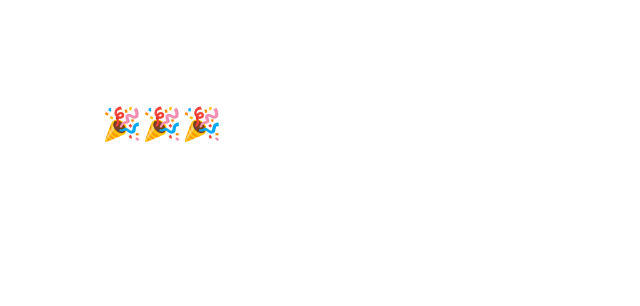
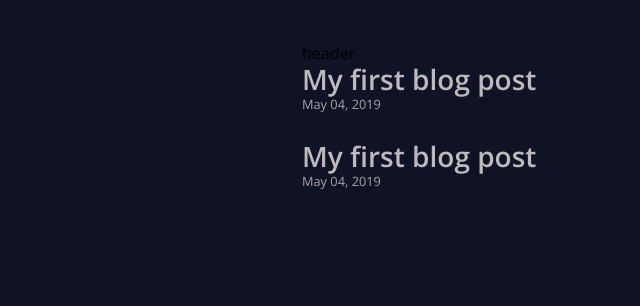
Before and after one commit to BrsJsk/BrsJsk.github.io, a Gatsby site: page / in a window 1280 px wide. Shown: the whole page, without its empty margins (2-642 px from the left). Built offline with nearby package versions, Linux system fonts and the light colour scheme; Gatsby itself is replaced by a stand-in of ours.

Commit message:
Basic layout..

```diff
--- /dev/null
+++ b/gatsby-browser.js
@@ -0,0 +1 @@
+import "./styles.css";
--- a/gatsby-config.js
+++ b/gatsby-config.js
@@ -11,5 +11,6 @@ module.exports = {
       },
     },
     `gatsby-transformer-remark`,
+    `gatsby-plugin-styled-components`,
   ],
 };
--- a/package.json
+++ b/package.json
@@ -14,10 +14,14 @@
     "clean": "gatsby clean"
   },
   "dependencies": {
+    "babel-plugin-styled-components": "^1.13.2",
     "gatsby": "^3.12.1",
+    "gatsby-plugin-styled-components": "^4.12.0",
+    "gatsby-plugin-web-font-loader": "^1.0.4",
     "gatsby-source-filesystem": "^3.12.0",
     "gatsby-transformer-remark": "^4.9.0",
     "react": "^17.0.1",
-    "react-dom": "^17.0.1"
+    "react-dom": "^17.0.1",
+    "styled-components": "^5.3.1"
   }
 }
--- /dev/null
+++ b/src/components/Header/Header.js
@@ -0,0 +1,5 @@
+import React from "react";
+
+export const Header = () => {
+  return <div>header</div>;
+};
--- /dev/null
+++ b/src/components/Header/index.js
@@ -0,0 +1 @@
+export { Header as default } from "./Header";
--- /dev/null
+++ b/src/components/layouts/main/MainLayout.js
@@ -0,0 +1,15 @@
+import React from "react";
+import Header from "../../Header";
+import { Container, Wrapper } from "./MainLayout.styled";
+
+export const MainLayout = ({ children }) => {
+  return (
+    <Container>
+      <Wrapper>
+        <Header />
+
+        {children}
+      </Wrapper>
+    </Container>
+  );
+};
--- /dev/null
+++ b/src/components/layouts/main/MainLayout.styled.js
@@ -0,0 +1,16 @@
+import styled from "styled-components";
+
+const Container = styled.div`
+  min-height: 100vh;
+  height: 100%;
+  background-color: #101326;
+`;
+
+const Wrapper = styled.div`
+  margin-left: auto;
+  margin-right: auto;
+  max-width: 42rem;
+  padding: 2.625rem 1.3125rem;
+`;
+
+export { Container, Wrapper };
--- /dev/null
+++ b/src/components/layouts/main/index.js
@@ -0,0 +1 @@
+export { MainLayout as default } from "./MainLayout";
--- /dev/null
+++ b/src/components/post/PostLink.js
@@ -0,0 +1,36 @@
+import React from "react";
+import { Link } from "gatsby";
+import styled from "styled-components";
+
+const Header = styled(Link)`
+  line-height: 1.1;
+  font-size: 1.75rem;
+  text-decoration: none;
+  color: #bebabb;
+  font-weight: 600;
+  transition: all 0.2s linear;
+
+  &:hover {
+    color: #996774;
+  }
+`;
+
+const Wrapper = styled.article`
+  display: flex;
+  flex-direction: column;
+  margin-bottom: 28px;
+`;
+
+const SmallInfo = styled.small`
+  font-weight: 400;
+  font-size: 80%;
+  color: #a6a3a3;
+`;
+
+const PostLink = ({ post }) => (
+  <Wrapper>
+    <Header to={post.frontmatter.slug}>{post.frontmatter.title}</Header>
+    <SmallInfo>{post.frontmatter.date}</SmallInfo>
+  </Wrapper>
+);
+export default PostLink;
--- /dev/null
+++ b/src/markdown-pages/post-1 copy.md
@@ -0,0 +1,7 @@
+---
+slug: "/blog/my-first-post"
+date: "2019-05-04"
+title: "My first blog post"
+---
+
+This my first post
--- a/src/pages/index.js
+++ b/src/pages/index.js
@@ -1,29 +1,37 @@
+import { graphql } from "gatsby";
 import * as React from "react";
-
-// styles
-const pageStyles = {
-  color: "#232129",
-  padding: 96,
-  fontFamily: "-apple-system, Roboto, sans-serif, serif",
-};
-const headingStyles = {
-  marginTop: 0,
-  marginBottom: 64,
-  maxWidth: 320,
-};
+import MainLayout from "../components/layouts/main";
+import PostLink from "../components/post/PostLink";
 
 // markup
-const IndexPage = () => {
-  return (
-    <main style={pageStyles}>
-      <title>Home Page</title>
-      <h1 style={headingStyles}>
-        <span role="img" aria-label="Party popper emojis">
-          🎉🎉🎉
-        </span>
-      </h1>
-    </main>
-  );
+const IndexPage = ({
+  data: {
+    allMarkdownRemark: { edges },
+  },
+}) => {
+  const Posts = edges
+    .filter((edge) => !!edge.node.frontmatter.date)
+    .map((edge) => <PostLink key={edge.node.id} post={edge.node} />);
+
+  return <MainLayout>{Posts}</MainLayout>;
 };
 
 export default IndexPage;
+
+export const pageQuery = graphql`
+  query {
+    allMarkdownRemark(sort: { order: DESC, fields: [frontmatter___date] }) {
+      edges {
+        node {
+          id
+          excerpt(pruneLength: 250)
+          frontmatter {
+            date(formatString: "MMMM DD, YYYY")
+            slug
+            title
+          }
+        }
+      }
+    }
+  }
+`;
--- a/src/pages/{MarkdownRemark.frontmatter__slug}.js
+++ b/src/pages/{MarkdownRemark.frontmatter__slug}.js
@@ -1,5 +1,6 @@
 import React from "react";
 import { graphql } from "gatsby";
+import MainLayout from "../components/layouts/main";
 
 export default function Template({
   data, // this prop will be injected by the GraphQL query below.
@@ -7,6 +8,7 @@ export default function Template({
   const { markdownRemark } = data; // data.markdownRemark holds your post data
   const { frontmatter, html } = markdownRemark;
   return (
+    <MainLayout>
       <div className="blog-post-container">
         <div className="blog-post">
           <h1>{frontmatter.title}</h1>
@@ -17,6 +19,7 @@ export default function Template({
           />
         </div>
       </div>
+    </MainLayout>
   );
 }
 
--- /dev/null
+++ b/styles.css
@@ -0,0 +1,6 @@
+@import url("https://fonts.googleapis.com/css2?family=Open+Sans:ital,wght@0,400;0,600;1,700&display=swap");
+body {
+  padding: 0;
+  margin: 0;
+  font-family: "Open Sans", sans-serif;
+}
```
Also changed, not shown: 1 other file. Lines whose indentation alone changed are shown as unchanged.
